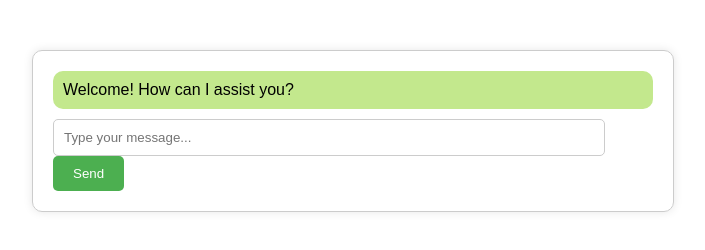
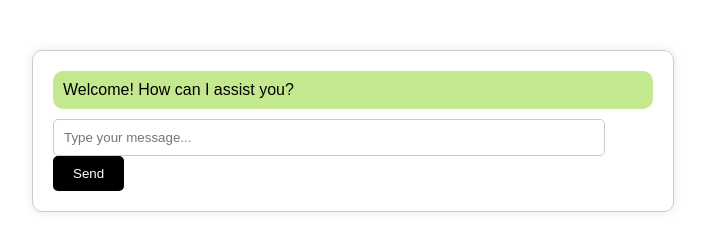
Before and after one commit to loganofcdev/SprintGPT, a plain HTML site: page index.html in a window 1280 px wide. Shown: the whole page, without its empty margins (287-992 px from the left). Drawn offline with Linux system fonts and the light colour scheme.

Commit message:
Update styles.css

```diff
--- a/styles.css
+++ b/styles.css
@@ -48,7 +48,7 @@ button {
     padding: 10px 20px;
     border: none;
     border-radius: 5px;
-    background-color: #4caf50;
+    background-color: #000000;
     color: white;
     cursor: pointer;
 }
```
